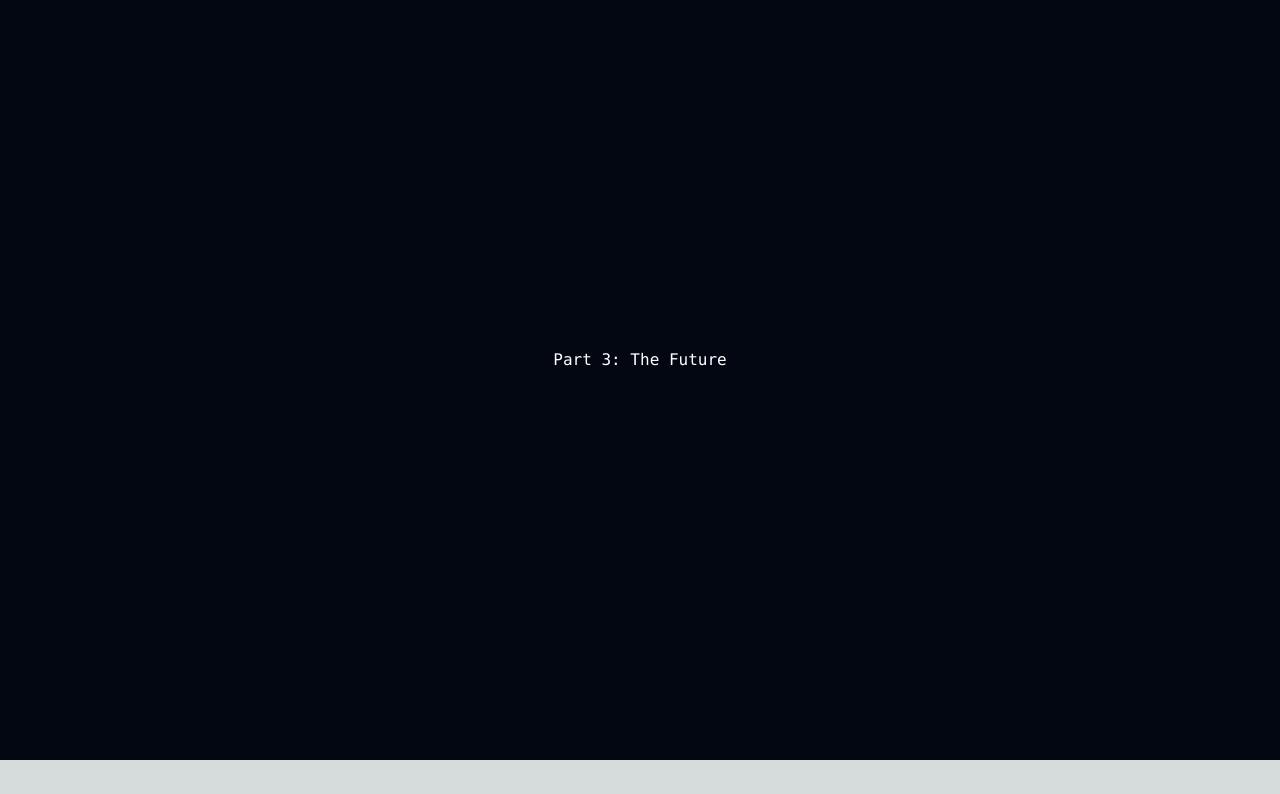
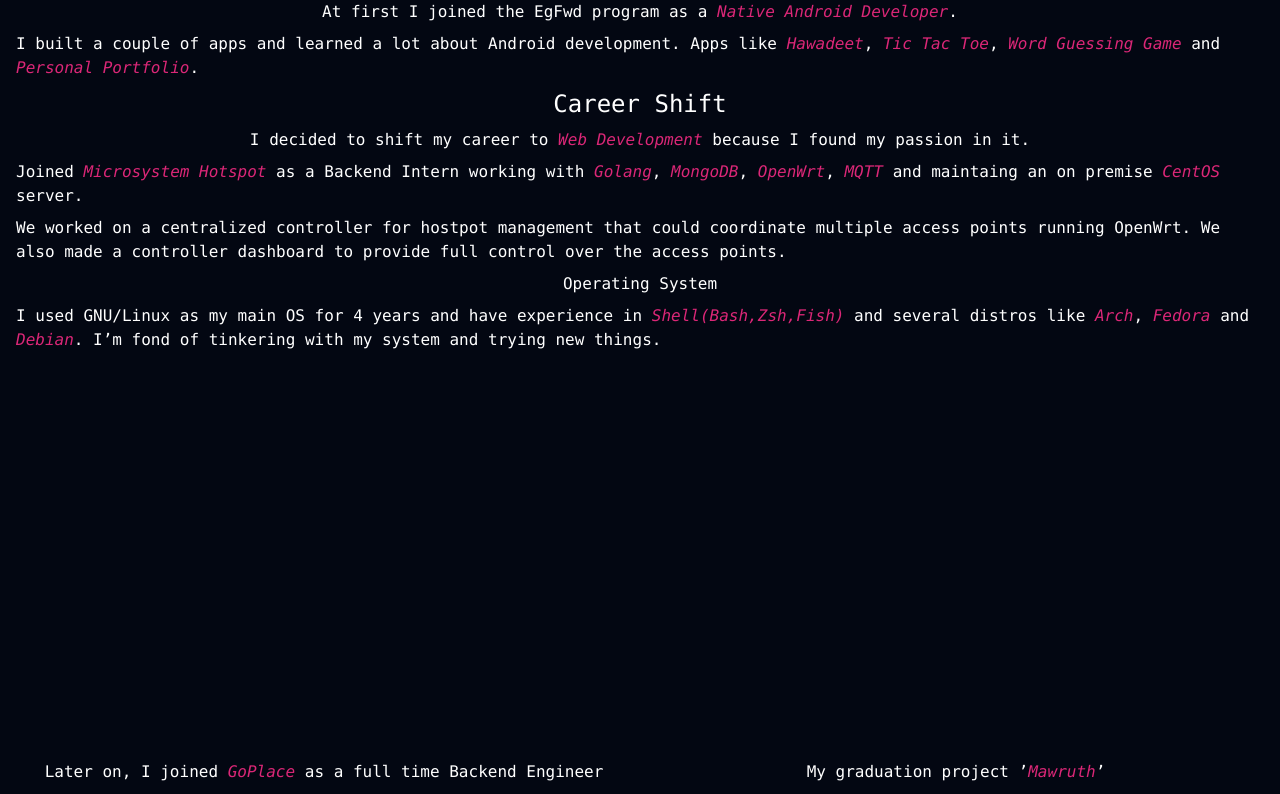
Before and after one commit to PandaX185/portfolio, a Next.js app: page / in a window 1280 px wide. Shown: the part 1640-2434 px from the top of the page. Before the commit the page ends 2400 px from the top, so only its background shows below. Built offline with nearby package versions, Linux system fonts and the light colour scheme.

Commit message:
feat: Add lazy loading for images and update college blocks
- Add lazy loading for images to improve page load performance
- Add MidCollegeBlock and EndCollegeBlock components for the college section

Refs: #123

```diff
--- a/app/page.tsx
+++ b/app/page.tsx
@@ -1,6 +1,8 @@
 "use client";
 import ChildhoodBlock from "@/components/ChildhoodBlock";
+import EndCollegeBlock from "@/components/EndCollegeBlock";
 import IntroductionBlock from "@/components/IntroductionBlock";
+import MidCollegeBlock from "@/components/MidCollegeBlock";
 import {
   FaFacebook,
   FaGithub,
@@ -23,7 +25,10 @@
       </div>
 
       <div className={sectionStyle}>
-        <h1>Part 3: The Future</h1>
+        <MidCollegeBlock />
+      </div>
+      <div className={sectionStyle}>
+        <EndCollegeBlock />
       </div>
       <div className="fixed bottom-5 right-5">
         <div className="flex flex-row-reverse gap-2">
```
